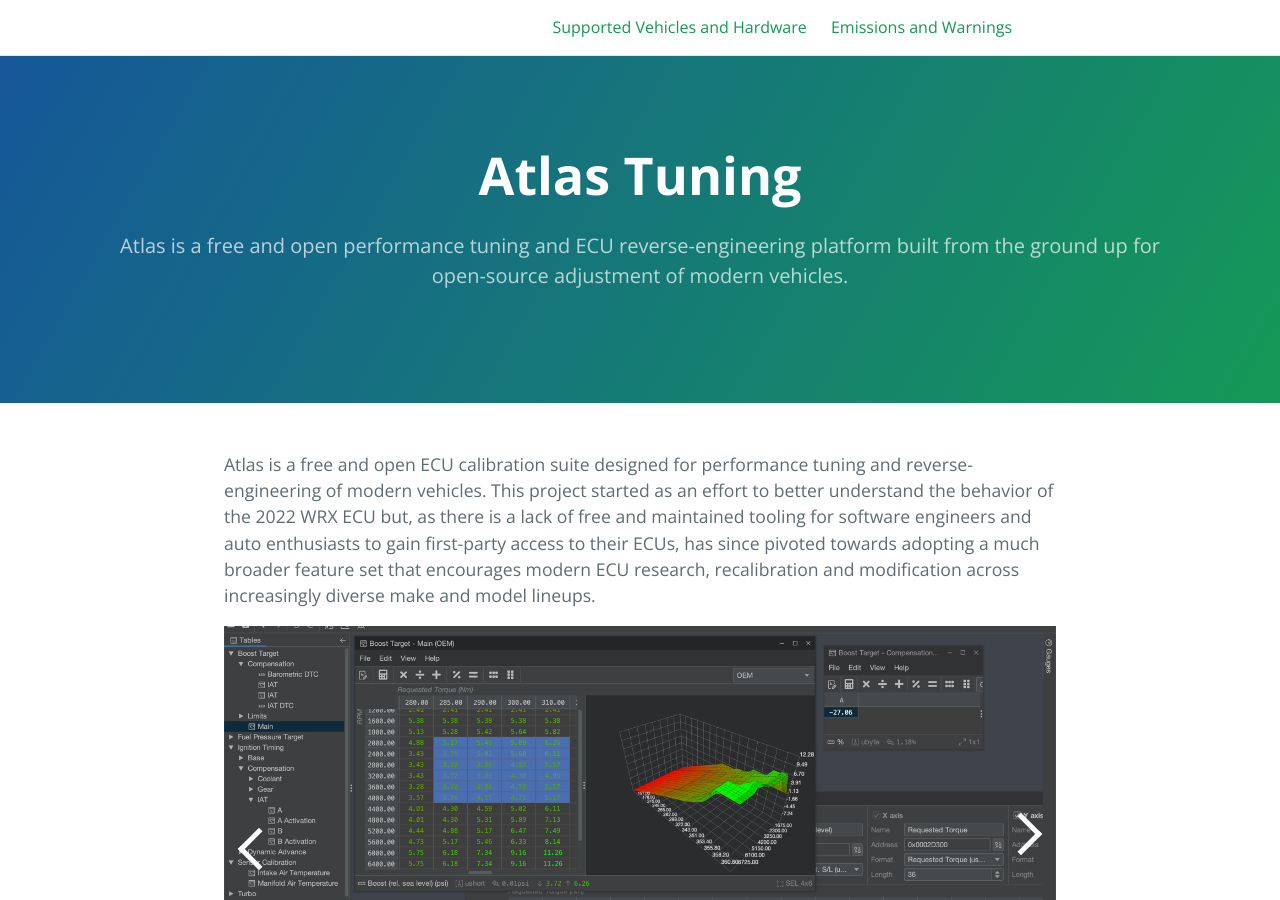
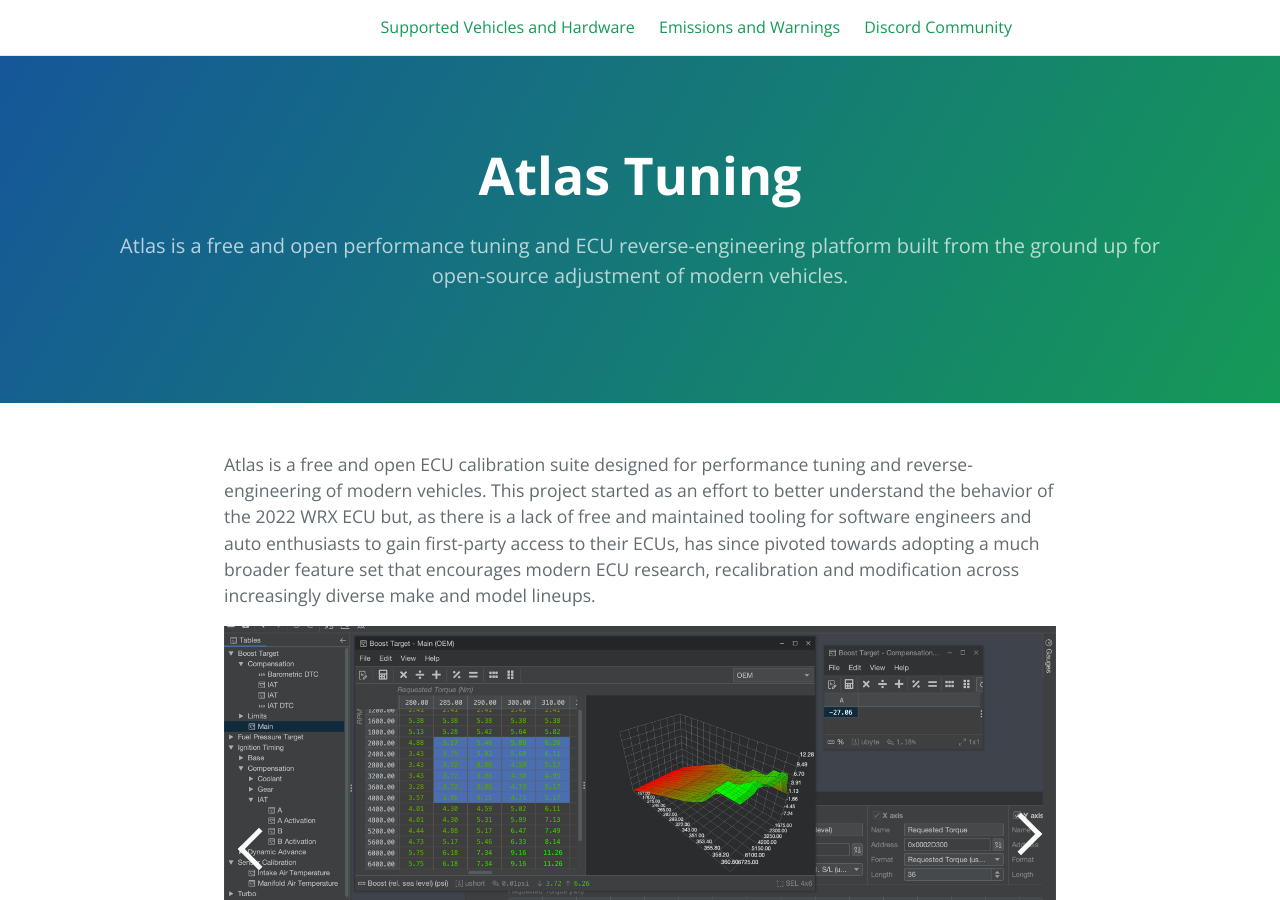
Before and after one commit to atlas-tuning/atlas-public, a Jekyll site: the page built from docs/index.md, in a window 1280 px wide and 900 px high. Built offline with Jekyll 4.4.1, drawn with Linux system fonts in a browser that asks for light colours.

Commit message:
Add discord to menubar

```diff
--- a/docs/_config.yml
+++ b/docs/_config.yml
@@ -21,4 +21,4 @@
   - jekyll-target-blank
 target-blank:
     rel: nofollow
-header_page_refs: ['support', 'emissions']
+header_page_refs: ['support', 'emissions', 'discord']
```
